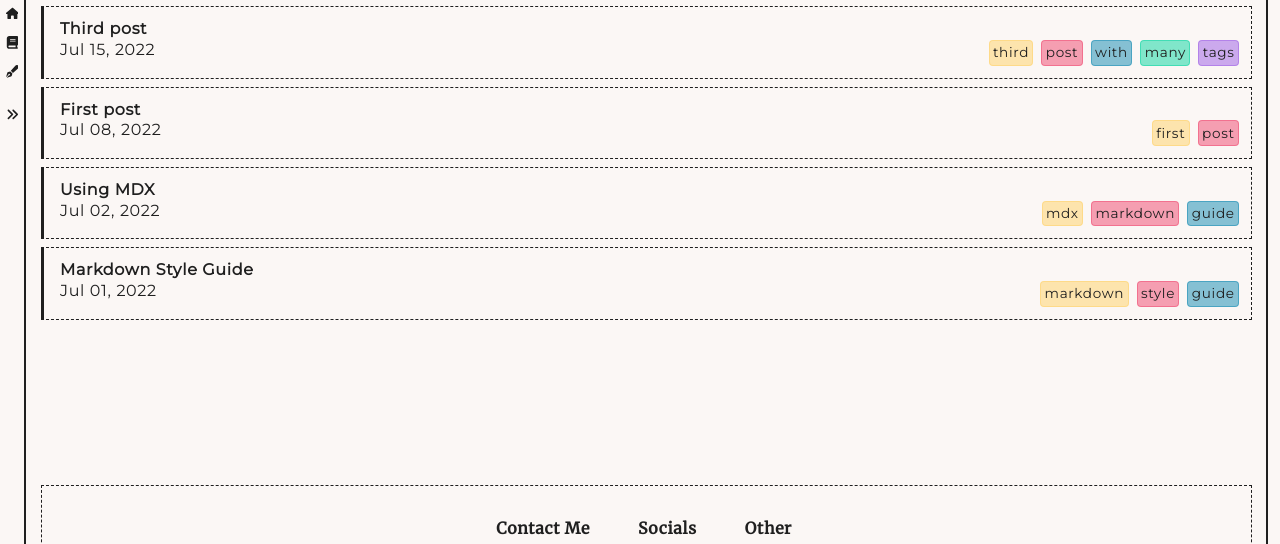
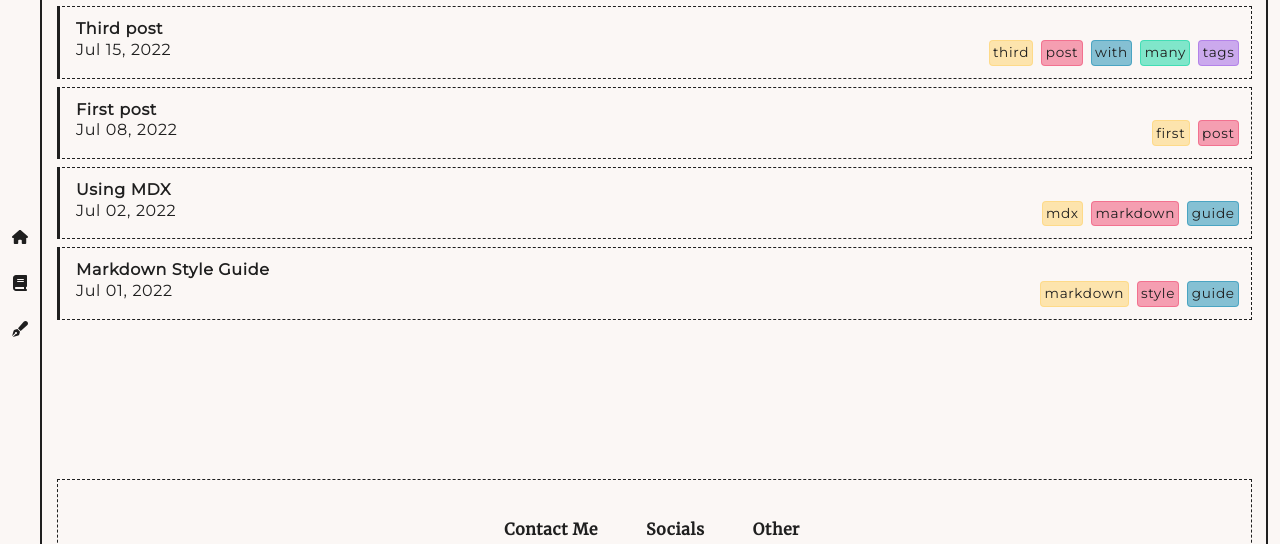
Before and after one commit to Tired-Fox/Tired-Fox, an Astro site: page /Tired-Fox/blog in a window 1280 px wide. Shown: the part 118-662 px from the top of the page. Built offline with nearby package versions, Linux system fonts and the light colour scheme; Astro itself is replaced by a stand-in of ours.

Commit message:
Fix links

```diff
--- a/src/layouts/Blueprint.astro
+++ b/src/layouts/Blueprint.astro
@@ -16,6 +16,8 @@ type Props = {
   open?: boolean;
 };
 const { links = [], title, description, open = false } = Astro.props;
+
+const base = import.meta.env.BASE_URL;
 ---
 
 <script is:inline>
@@ -32,25 +34,20 @@ const toggleNav = () => {
     <InitScript />
     <style lang="scss">
       #blueprint {
-        position: absolute;
-        left: 1.5rem;
-        right: 0.75rem;
-        top: 0.75rem;
-        bottom: 0.75rem;
-
         border: 2px solid rgb(var(--text));
       }
 
       #icon-nav {
         position: absolute;
-        width: 1.5rem;
+        width: 2.5rem;
         height: calc(100% - 3rem);
         left: 0rem;
         top: 1.4rem;
 
         display: flex;
-        flex-direction: column;
+        flex-direction: column-reverse;
         align-items: center;
+        justify-content: space-between;
         gap: 1.5rem;
 
         & #menu-toggle {
@@ -80,12 +77,12 @@ const toggleNav = () => {
         & > #nav {
           display: flex;
           flex-direction: column;
-          gap: 0.5rem;
+          gap: 1.5rem;
         }
 
         & svg {
-          width: 0.8rem;
-          height: 0.8rem;
+          width: 1rem;
+          height: 1rem;
         }
 
         & > #theme-help {
@@ -93,6 +90,7 @@ const toggleNav = () => {
           height: fit-content;
           padding: 0;
           margin: 0;
+          font-size: 1.2rem;
 
           cursor: pointer;
 
@@ -104,8 +102,7 @@ const toggleNav = () => {
         display: flex;
         flex-direction: column;
 
-        height: 96vh;
-        height: 96dvh;
+        height: 100%;
         width: 100%;
         padding: 1rem;
 
@@ -126,6 +123,13 @@ const toggleNav = () => {
           line-height: 2rem;
         }
       }
+
+      @media only screen and (min-width: 700px) {
+
+        #icon-nav {
+            flex-direction: column;
+        }
+      }
     </style>
   </head>
   <body data-theme="light">
@@ -135,15 +139,14 @@ const toggleNav = () => {
         <span></span>
         <span></span>
       </div>
-      <div title="Show help message" id="theme-help">?</div>
       <span id="nav">
-        <a href="/" title="Home"><Icon name={selectIcon("home")} /></a>
-        <a href="/blog/" title="Blog"><Icon name={selectIcon("blog")} /></a>
-        <a href="#" class="theme-toggle" title="Toggle themes"
+          <a href={`${base}`} title="Home"><Icon name={selectIcon("home")} /></a>
+          <a href={`${base}blog/`} title="Blog"><Icon name={selectIcon("blog")} /></a>
+          <a href="#" class="theme-toggle" title="Toggle themes"
           ><Icon name="pen-fancy" /></a
-        >
-      </span>
-      <Icon name="angles-right" id="open-menu-icon" />
+          >
+        </span>
+        <div title="Show help message" id="theme-help">?</div>
     </div>
     <div id="blueprint"></div>
     <main>
--- a/src/pages/blog/index.astro
+++ b/src/pages/blog/index.astro
@@ -38,7 +38,7 @@ const tagColors = ["yellow", "red", "blue", "green", "purple", "orange"];
         posts.length > 0 ? (
           posts.map((post) => (
             <li>
-              <a href={`/blog/${post.slug}/`}>
+              <a href={`${import.meta.env.BASE_URL}blog/${post.slug}/`}>
                 <strong>{post.data.title}</strong>
                 <div>
                   <FormattedDate date={post.data.pubDate} />
--- a/src/styles/global.scss
+++ b/src/styles/global.scss
@@ -50,7 +50,7 @@ h4,
 h5 {
   font-family: "Merriweather", serif;
   letter-spacing: unset;
-  line-height: unset;
+  line-height: 2.2rem;
 }
 
 h1 {
@@ -101,7 +101,6 @@ aside {
   border-block: 2px solid rgb(var(--text));
   border-inline: 1px solid rgb(var(--text));
   box-shadow: 10px 0 5px -2px rgba(0, 0, 0, 0.5);
-  z-index: 1;
   //   top: 1px;
   //   left: 1px;
   //   right: 1px;
@@ -117,16 +116,18 @@ aside {
   }
 }
 
+#blueprint, main {
+    position: absolute;
+    left: 2.5rem;
+    right: 0.75rem;
+    top: 0.75rem;
+    bottom: 0.75rem;
+}
+
 main {
-  position: absolute;
   display: flex;
   overflow-x: hidden;
   overflow-y: hidden;
-
-  left: 1.5rem;
-  right: 0.75rem;
-  top: 0.75rem;
-  bottom: 0.75rem;
 }
 
 a {
```
